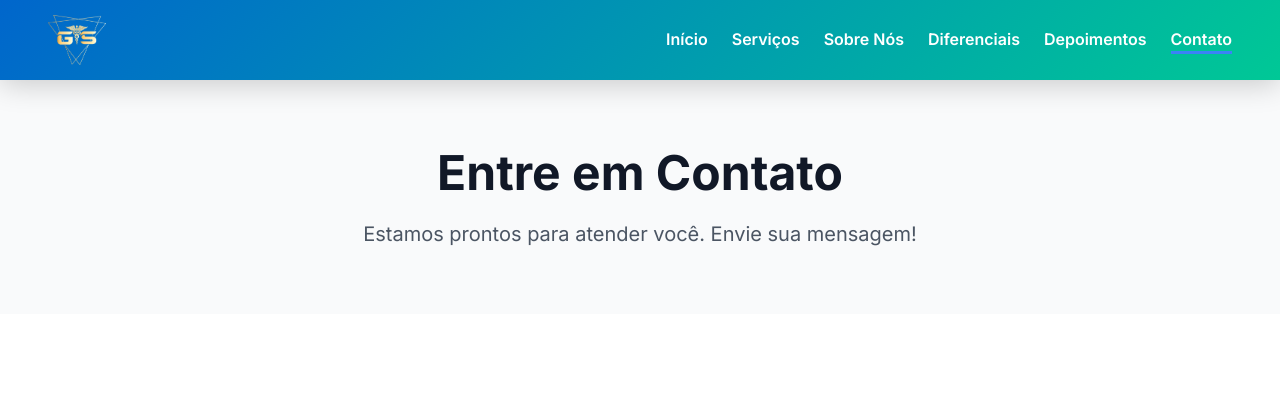
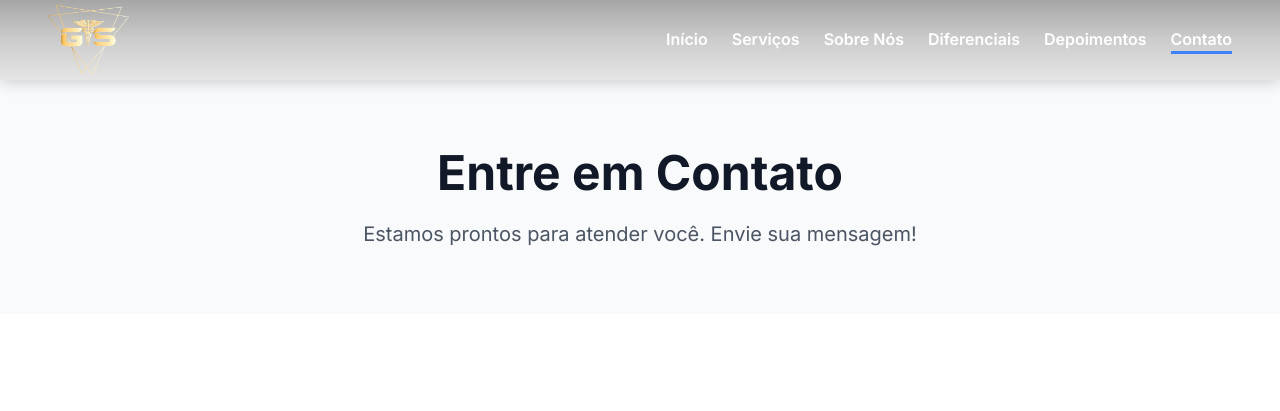
Before and after one commit to Micael060411/contabilidade_guilherme, a Flask app: page /contato in a window 1280 px wide. Shown: the top 411 px of the page. Run offline with Flask 3, Linux system fonts and the light colour scheme.

Commit message:
correção p4

```diff
--- a/static/css/style.css
+++ b/static/css/style.css
@@ -446,6 +446,11 @@ select {
   position: relative;
 }
 
+/* Adiciona margem quando header está fixo em páginas internas */
+body.has-fixed-header .main {
+  margin-top: var(--header-height);
+}
+
 /* Flash Messages */
 .flash-messages {
   padding: var(--spacing-lg) 0;
@@ -1771,6 +1776,17 @@ select {
     display: inline-flex;
   }
 
+  /* Garante que os links mantenham o estilo correto em todas as páginas */
+  .header.scroll-header .nav__link,
+  .header.header--solid .nav__link {
+    color: var(--white);
+  }
+
+  .header.scroll-header .nav__link::after,
+  .header.header--solid .nav__link::after {
+    background-color: #3b82f6;
+  }
+
   /* Hero */
   .hero__container {
     grid-template-columns: 1fr 1fr;
@@ -1874,9 +1890,25 @@ select {
 /* ==================== SCROLL BEHAVIOR ==================== */
 .header.scroll-header {
   position: fixed;
-  background: linear-gradient(135deg, var(--primary-color) 0%, var(--secondary-color) 100%);
-  box-shadow: 0 4px 30px rgba(0, 0, 0, 0.2);
-  backdrop-filter: blur(12px);
+  background: linear-gradient(180deg, rgba(0, 0, 0, 0.4) 0%, rgba(0, 0, 0, 0.25) 50%, rgba(0, 0, 0, 0.15) 100%);
+  box-shadow: 0 2px 15px rgba(0, 0, 0, 0.2);
+  backdrop-filter: blur(10px);
+}
+
+/* Header transparente para páginas internas */
+.header.header--solid {
+  position: fixed;
+  background: linear-gradient(180deg, rgba(0, 0, 0, 0.35) 0%, rgba(0, 0, 0, 0.2) 50%, rgba(0, 0, 0, 0.1) 100%);
+  box-shadow: 0 2px 15px rgba(0, 0, 0, 0.2);
+  backdrop-filter: blur(10px);
+}
+
+/* Garante que o nav funcione corretamente em ambos os estados */
+.header.scroll-header .nav,
+.header.header--solid .nav {
+  display: flex;
+  justify-content: space-between;
+  align-items: center;
 }
 
 /* ==================== UTILITIES ==================== */
--- a/static/js/main.js
+++ b/static/js/main.js
@@ -60,13 +60,15 @@
     // Verifica se é página com hero-simple (home) ou página interna
     const isHomePage = document.querySelector('.hero-simple');
 
-    // Se não for home, adiciona fundo no header desde o início
-    if (!isHomePage) {
-        header.classList.add('scroll-header');
+    // Se não for home, adiciona classe para header com fundo sólido
+    if (!isHomePage && header) {
+        header.classList.add('header--solid');
+        // Adiciona classe no body para ajustar espaçamento
+        document.body.classList.add('has-fixed-header');
     }
 
     function scrollHeader() {
-        // Se for home, só adiciona fundo após scroll
+        // Se for home, só adiciona fundo após scroll (mantendo transparência)
         if (isHomePage) {
             if (this.scrollY >= 50) {
                 header.classList.add('scroll-header');
@@ -74,7 +76,7 @@
                 header.classList.remove('scroll-header');
             }
         }
-        // Se não for home, mantém o fundo sempre
+        // Se não for home, mantém o fundo sólido sempre
     }
 
     window.addEventListener('scroll', scrollHeader);
--- a/templates/base.html
+++ b/templates/base.html
@@ -32,7 +32,7 @@
                 <img src="{{ url_for('static', filename='images/logo-branca.png') }}"
                      alt="GS Contabilidade"
                      class="logo-image"
-                     style="height: 50px; width: auto;">
+                     style="height: 70px; width: auto;">
             </a>
 
             <div class="nav__menu" id="nav-menu">
```
